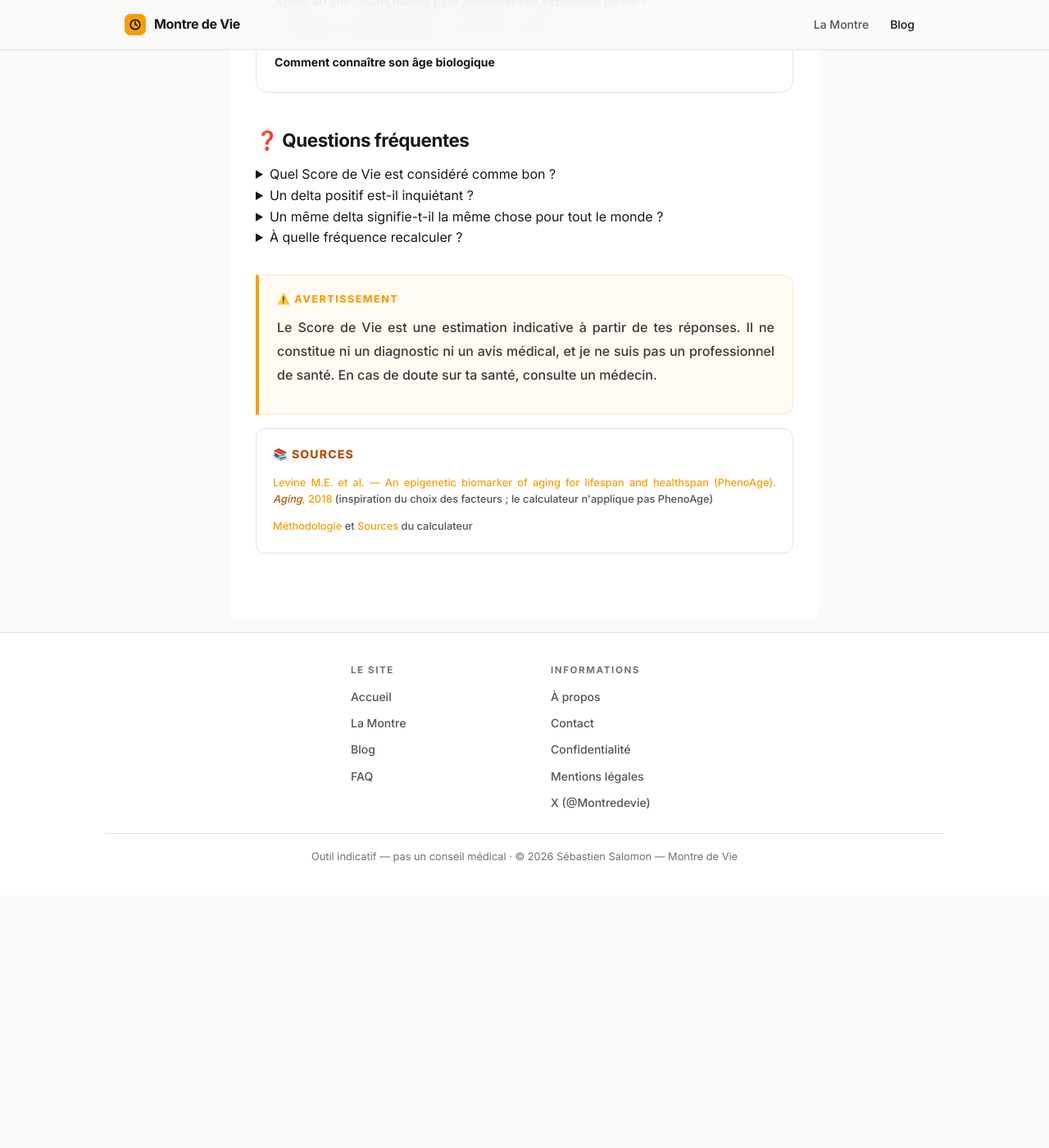
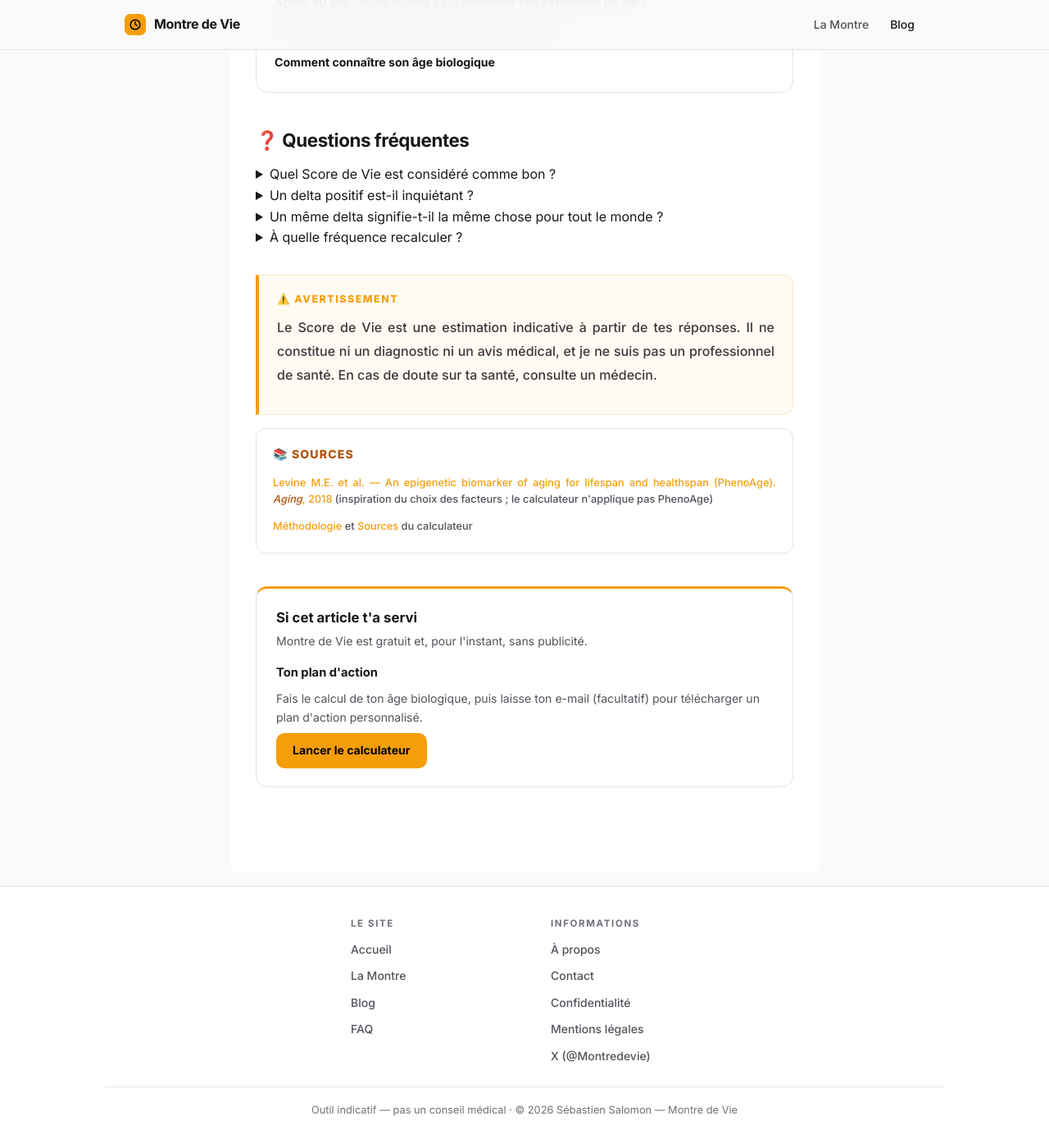
Before and after one commit to SebRunNature/memento-mori, a Jekyll site: the page built from _posts/2026-06-09-quel-est-un-bon-score-de-vie-les-zones-expliquees.html, in a window 1280 px wide and 1400 px high, scrolled down 2491 px. Shown: the whole window at 82% size. Built offline with Jekyll 4.4.1, drawn with Linux system fonts in a browser that asks for light colours; before the commit the page ends 3583 px from its top, so only the background shows below that.

Commit message:
Encart de fin d'article (plan d'action + don PayPal) et consentement e-mail Montre de Vie
- _includes/support-box.html inclus dans le layout post (désactivable avec support: false)
- bouton de don masqué tant que paypal_url est vide dans _config.yml
- case de consentement du calculateur : Montre de Vie, finalité et désinscription
- page de confidentialité alignée

Co-Authored-By: Claude Sonnet 5.5 <noreply@anthropic.com>
Claude-Session: https://claude.ai/code/session_01CwhknYYnSTZ2JR1RowZtqV

```diff
--- a/_config.yml
+++ b/_config.yml
@@ -29,3 +29,6 @@ exclude:
   - seo-data
   - Gemfile
   - Gemfile.lock
+
+# Don libre (PayPal). Laisser vide pour masquer le bouton de don dans l'encart de fin d'article.
+paypal_url: ""
--- /dev/null
+++ b/_includes/support-box.html
@@ -0,0 +1,18 @@
+<aside class="support-box" aria-label="Soutenir le site et obtenir ton plan d'action">
+  <h2 class="support-title">Si cet article t'a servi</h2>
+  <p class="support-intro">Montre de Vie est gratuit et, pour l'instant, sans publicité.</p>
+  <div class="support-actions">
+    <div class="support-col">
+      <strong>Ton plan d'action</strong>
+      <span>Fais le calcul de ton âge biologique, puis laisse ton e-mail (facultatif) pour télécharger un plan d'action personnalisé.</span>
+      <a class="support-btn" href="/montre/">Lancer le calculateur</a>
+    </div>
+    {% if site.paypal_url and site.paypal_url != "" %}
+    <div class="support-col">
+      <strong>Soutenir le site</strong>
+      <span>Un don libre aide à financer le temps de recherche et de rédaction des prochains articles.</span>
+      <a class="support-btn support-btn-alt" href="{{ site.paypal_url }}" target="_blank" rel="noopener">Faire un don (PayPal)</a>
+    </div>
+    {% endif %}
+  </div>
+</aside>
--- a/_layouts/default.html
+++ b/_layouts/default.html
@@ -202,6 +202,20 @@
     .cta-montre a:hover{background:var(--amber-dk);transform:translateY(-1px);
       box-shadow:0 8px 24px rgba(245,158,11,.3);color:#000}
 
+    /* ENCART SOUTIEN (fin d'article) */
+    .support-box{border:1px solid var(--border);border-top:3px solid var(--amber);border-radius:var(--radius);
+      background:var(--surface);padding:22px 24px;margin:40px 0 24px}
+    .support-box .support-title{font-size:1.05rem;margin:0 0 4px}
+    .support-intro{font-size:.88rem;color:var(--muted);margin:0 0 16px}
+    .support-actions{display:grid;grid-template-columns:repeat(auto-fit,minmax(240px,1fr));gap:16px}
+    .support-col{display:flex;flex-direction:column;gap:8px;font-size:.88rem;color:var(--muted)}
+    .support-col strong{color:var(--text,inherit);font-size:.92rem}
+    .support-btn{display:inline-block;align-self:flex-start;margin-top:auto;background:var(--amber);color:#000;
+      text-decoration:none;padding:10px 20px;border-radius:10px;font-size:.88rem;font-weight:700}
+    .support-btn:hover{background:var(--amber-dk);color:#000}
+    .support-btn-alt{background:transparent;color:var(--amber);border:1px solid var(--amber)}
+    .support-btn-alt:hover{background:rgba(245,158,11,.1);color:var(--amber)}
+
     /* FOOTER */
     .site-footer{background:var(--surface);border-top:1px solid var(--border);
       padding:36px 24px;text-align:center}
--- a/_layouts/post.html
+++ b/_layouts/post.html
@@ -21,3 +21,7 @@ layout: default
   <a href="https://x.com/intent/post?text={{ page.retenir | url_encode }}&amp;url={{ site.url | append: page.url | url_encode }}&amp;via=Montredevie" target="_blank" rel="noopener" style="display:block;width:fit-content;margin-top:10px;font-weight:700;color:var(--amber-lt)">Poster cette idée sur X →</a>
 </div>
 {% endif %}
+
+{% unless page.support == false %}
+{% include support-box.html %}
+{% endunless %}
--- a/confidentialite/index.html
+++ b/confidentialite/index.html
@@ -63,7 +63,7 @@ last_modified_at: 2026-10-12
 <table class="conf-table">
   <thead><tr><th>Service</th><th>Quand</th><th>Ce qu'il reçoit</th></tr></thead>
   <tbody>
-    <tr><td><strong>Formspree</strong></td><td>Uniquement si tu t'inscris pour débloquer ton plan d'action personnalisé</td><td>Ton nom et ton email, transmis par Formspree à l'éditeur du site puis ajoutés à la newsletter de Run Nature si tu as coché la case de consentement. Aucune de tes données de santé n'est transmise.</td></tr>
+    <tr><td><strong>Formspree</strong></td><td>Uniquement si tu t'inscris pour débloquer ton plan d'action personnalisé</td><td>Ton nom et ton email, transmis par Formspree à l'éditeur du site puis ajoutés à la liste d'envoi de Montre de Vie (nouveaux articles et outils) si tu as coché la case de consentement. Aucune de tes données de santé n'est transmise.</td></tr>
     <tr><td><strong>OneSignal</strong></td><td>Au chargement de chaque page (notifications push)</td><td>Des données techniques liées à l'abonnement aux notifications (ex. identifiant d'appareil). <span class="conf-tag tiers">À CONFIRMER</span> — le détail exact du traitement dépend de la politique de confidentialité de OneSignal.</td></tr>
     <tr><td><strong>Google Fonts</strong></td><td>Au chargement de chaque page (polices du site)</td><td>L'adresse IP et les informations techniques standard de toute requête vers un serveur externe.</td></tr>
     <tr><td><strong>jsPDF (CDN Cloudflare)</strong></td><td>Sur la page /montre/, pour générer le PDF</td><td>Chargement d'un script ; aucune donnée personnelle n'y est envoyée, le PDF est généré localement dans ton navigateur.</td></tr>
--- a/montre/index.html
+++ b/montre/index.html
@@ -710,7 +710,7 @@ body.embed-mode .embed-attribution{display:flex;align-items:center;justify-conte
       <button type="submit" class="newsletter-submit">S'abonner</button>
       <label class="newsletter-consent">
         <input type="checkbox" id="newsletterConsent" required>
-        J'accepte de recevoir des emails de Run Nature.
+        J'accepte de recevoir des e-mails de Montre de Vie sur les nouveaux articles et outils. Je peux me désinscrire à tout moment via le lien présent dans chaque e-mail.
       </label>
     </form>
   </div>
@@ -2137,7 +2137,7 @@ function initNewsletterForm() {
     const fd = new FormData();
     fd.append('name', nameEl.value);
     fd.append('email', emailEl.value);
-    fd.append('consent', 'oui — recevoir des emails de Run Nature');
+    fd.append('consent', 'oui — recevoir des e-mails de Montre de Vie (nouveaux articles et outils)');
     fd.append('source', 'Montre de Vie — plan d\'action personnalisé');
     fetch(NEWSLETTER_ENDPOINT, {
       method: 'POST',
```
